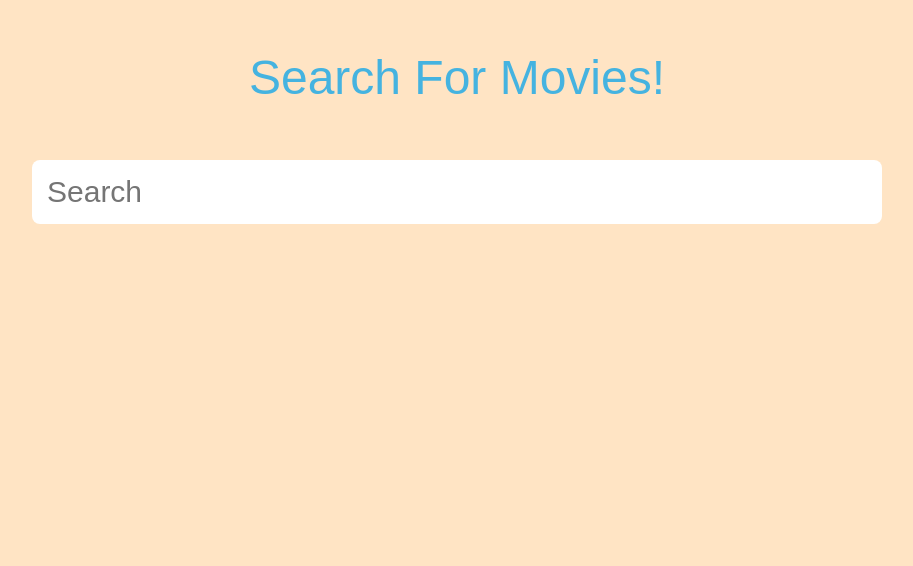
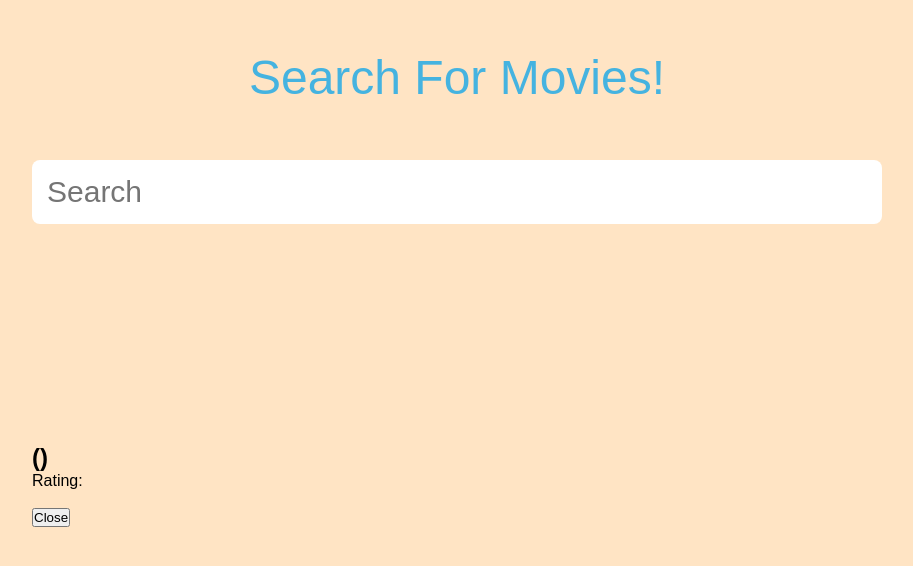
Before and after one commit to jguinn124/mov_db, a React (Create React App) app: page / in a window 1280 px wide. Shown: the top 566 px of the page, without its empty margins (183-1096 px from the left). Built offline with nearby package versions, Linux system fonts and the light colour scheme.

Commit message:
Open Movie Details

```diff
--- a/src/App.js
+++ b/src/App.js
@@ -3,6 +3,8 @@ import axios from 'axios'
 
 import Search from './components/Search'
 import Results from './components/Results'
+import Popup from './components/Popup'
+
 
 function App() {
 	const [state, setState] = useState({
@@ -57,7 +59,10 @@ function App() {
       </header>
 	  <main>
 		  <Search handleInput={handleInput} search={search} />
-		  <Results results={state.results} />
+
+		  <Results results={state.results} openPopup={openPopup} />
+
+		  {(typeof state.selected.Title != "undefinded") ? <Popup selected={state.selected} closePopup={closePopup} /> : false}
 	  </main>
     </div>
   );
--- /dev/null
+++ b/src/components/Popup.js
@@ -0,0 +1,17 @@
+import React from 'react'
+
+function Popup({ selected, closePopup}) {
+	return (
+		<section className="Popup">
+			<div className="content">
+				<h2> {selected.Title}  <span> ({ selected.Year }) </span></h2>
+				<p className="rating">Rating: {selected.imdbRating}</p>
+			</div>
+			<div className="plot">
+				<img alt={selected.Poster} src={selected.Poster} />
+			</div>
+			<button className="close" onClick={closePopup}>Close</button>
+		</section>
+	)
+}
+export default Popup
--- a/src/components/Result.js
+++ b/src/components/Result.js
@@ -1,9 +1,9 @@
 import React from 'react'
 import Results from './Results'
 
-function Result({ result }) {
+function Result({ result, openPopup }) {
 	return (
-		<div className="result">
+		<div className="result" onClick= {() => openPopup(result.imdbID)}>
 			<img alt="test" src={result.Poster} />
 			<h3>{result.Title}</h3>
 
--- a/src/components/Results.js
+++ b/src/components/Results.js
@@ -1,11 +1,11 @@
 import React from 'react'
 import Result from './Result'
 
-function Results ({ results }) {
+function Results ({ results, openPopup }) {
 	return (
 		<section className="results">
 			{results.map(result => (
-				<Result key={result.imdbID} result={ result } />
+				<Result key={result.imdbID} result={ result } openPopup={openPopup} />
 			))}
 		</section>
 	)
```
